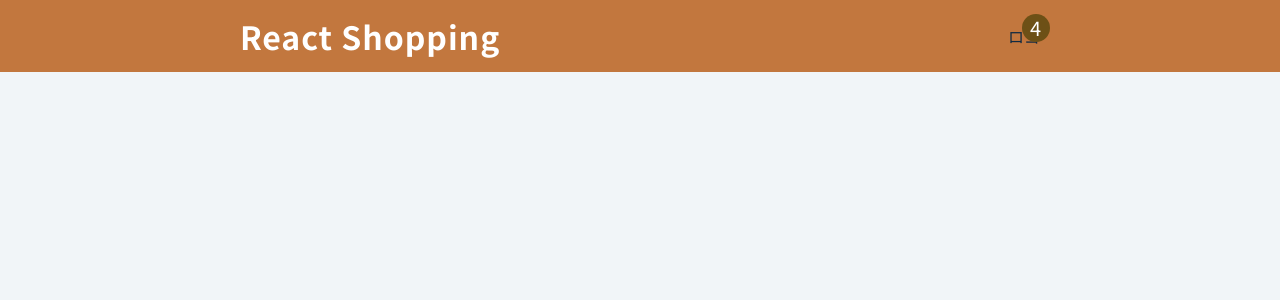
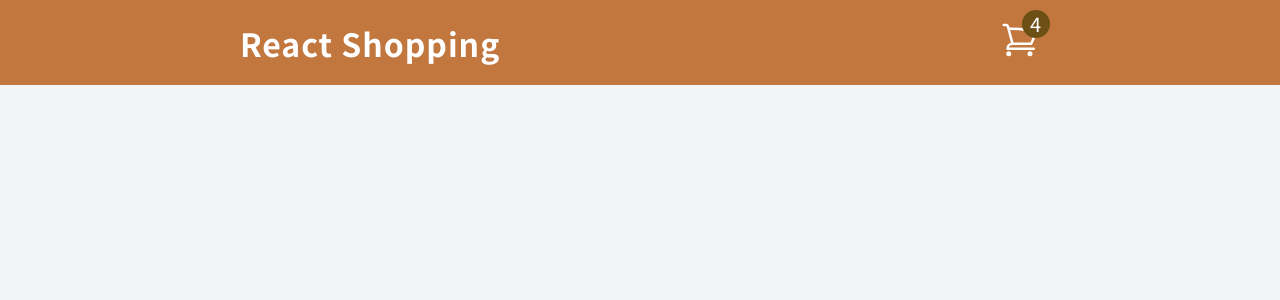
Before and after one commit to suginogaku/redux-shoppingcart-app, a React (Create React App) app: page / in a window 1280 px wide. Shown: the top 300 px of the page. Built offline with nearby package versions, Linux system fonts and the light colour scheme.

Commit message:
HeroIcons利用

```diff
--- /dev/null
+++ b/src/HeroIcons.js
@@ -0,0 +1,23 @@
+export const CartIcon = () => {
+  return (
+    <svg xmlns="http://www.w3.org/2000/svg" fill="none" viewBox="0 0 24 24" stroke-width="1.5" stroke="currentColor" class="size-6">
+      <path stroke-linecap="round" stroke-linejoin="round" d="M2.25 3h1.386c.51 0 .955.343 1.087.835l.383 1.437M7.5 14.25a3 3 0 0 0-3 3h15.75m-12.75-3h11.218c1.121-2.3 2.1-4.684 2.924-7.138a60.114 60.114 0 0 0-16.536-1.84M7.5 14.25 5.106 5.272M6 20.25a.75.75 0 1 1-1.5 0 .75.75 0 0 1 1.5 0Zm12.75 0a.75.75 0 1 1-1.5 0 .75.75 0 0 1 1.5 0Z" />
+    </svg>
+  );
+}
+
+export const PlusIcon = () => {
+  return (
+    <svg xmlns="http://www.w3.org/2000/svg" fill="none" viewBox="0 0 24 24" stroke-width="1.5" stroke="currentColor" class="size-6">
+      <path stroke-linecap="round" stroke-linejoin="round" d="M12 9v6m3-3H9m12 0a9 9 0 1 1-18 0 9 9 0 0 1 18 0Z" />
+    </svg>
+  );
+}
+
+export const MinusIcon = () => {
+  return (
+    <svg xmlns="http://www.w3.org/2000/svg" fill="none" viewBox="0 0 24 24" stroke-width="1.5" stroke="currentColor" class="size-6">
+      <path stroke-linecap="round" stroke-linejoin="round" d="M12 9v6m3-3H9m12 0a9 9 0 1 1-18 0 9 9 0 0 1 18 0Z" />
+    </svg>
+  );
+}
--- a/src/components/Navbar.js
+++ b/src/components/Navbar.js
@@ -1,5 +1,6 @@
 import React from 'react'
 import { useSelector } from 'react-redux'
+import { CartIcon } from '../HeroIcons';
 
 const Navbar = () => {
   const { amount } = useSelector((store) => store.cart);
@@ -9,7 +10,7 @@ const Navbar = () => {
       <div className="nav-center">
         <h3>React Shopping</h3>
         <div className="nav-container">
-          ロゴ
+          <CartIcon />
           <div className='amount-container'>
             <p className='total-amount'>{amount}</p>
           </div>
```
